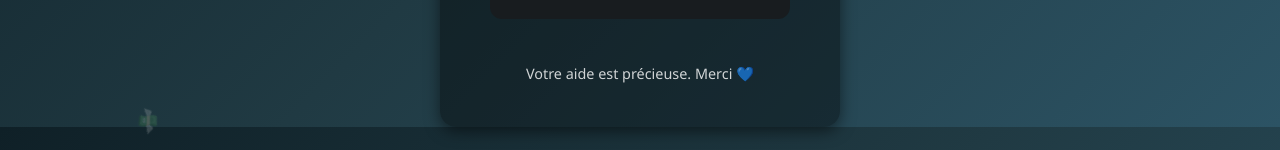
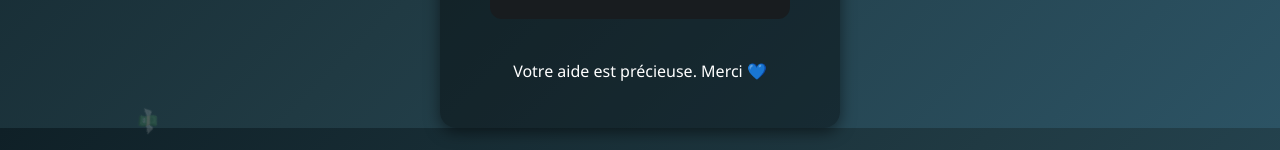
Before and after one commit to julgal/pay-me-plz, a plain HTML site: page index.html in a window 1280 px wide. Shown: the part 588-738 px from the top of the page. Drawn offline with Linux system fonts and the light colour scheme.

Commit message:
Delete footer css style

```diff
--- a/style.css
+++ b/style.css
@@ -34,12 +34,6 @@ h1 {
   max-width: 300px;
   margin: 20px auto;
   border-radius: 12px;
-}
-
-.footer {
-  margin-top: 20px;
-  font-size: 0.9em;
-  opacity: 0.8;
 }
 
 .background {
```
